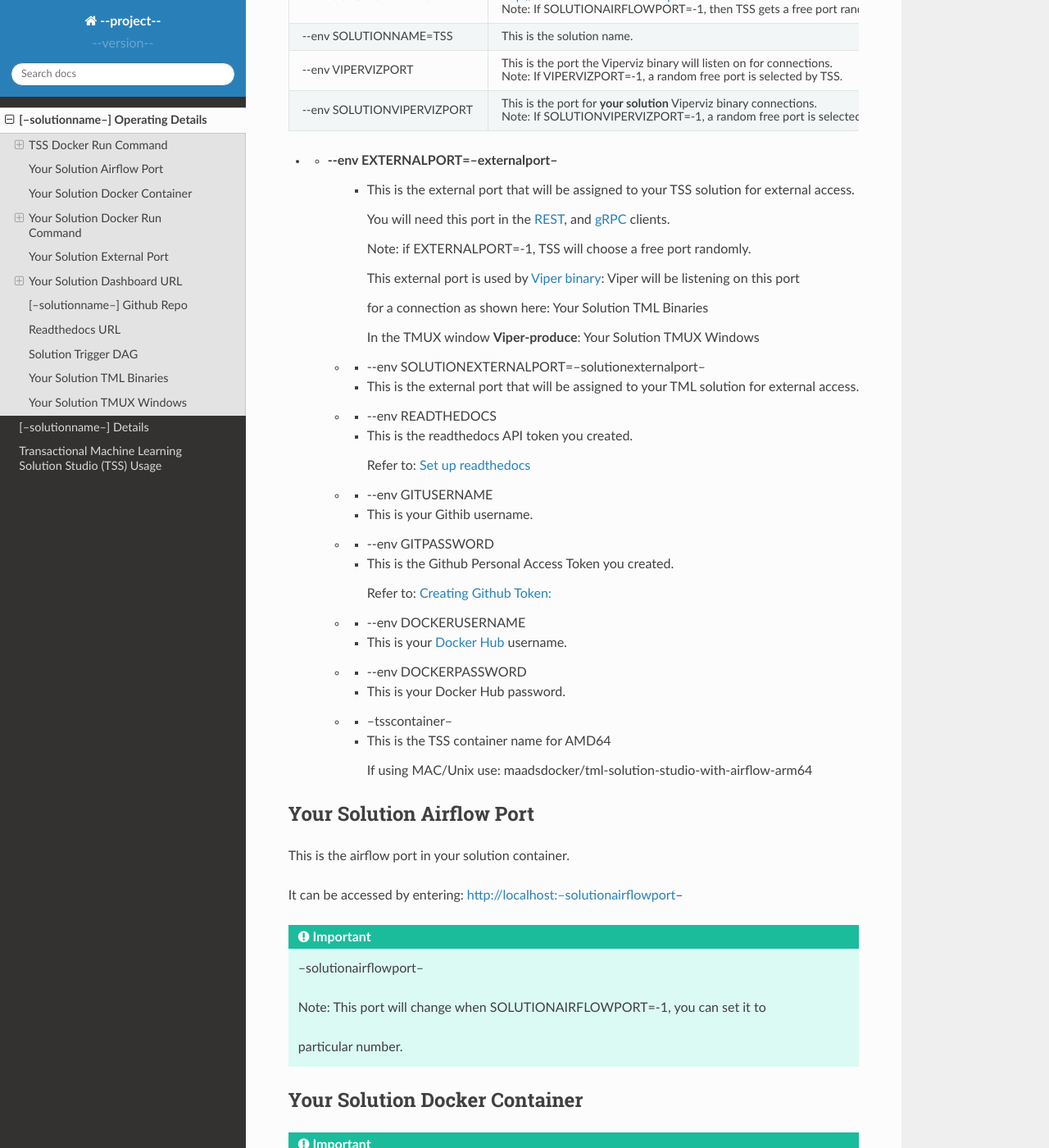
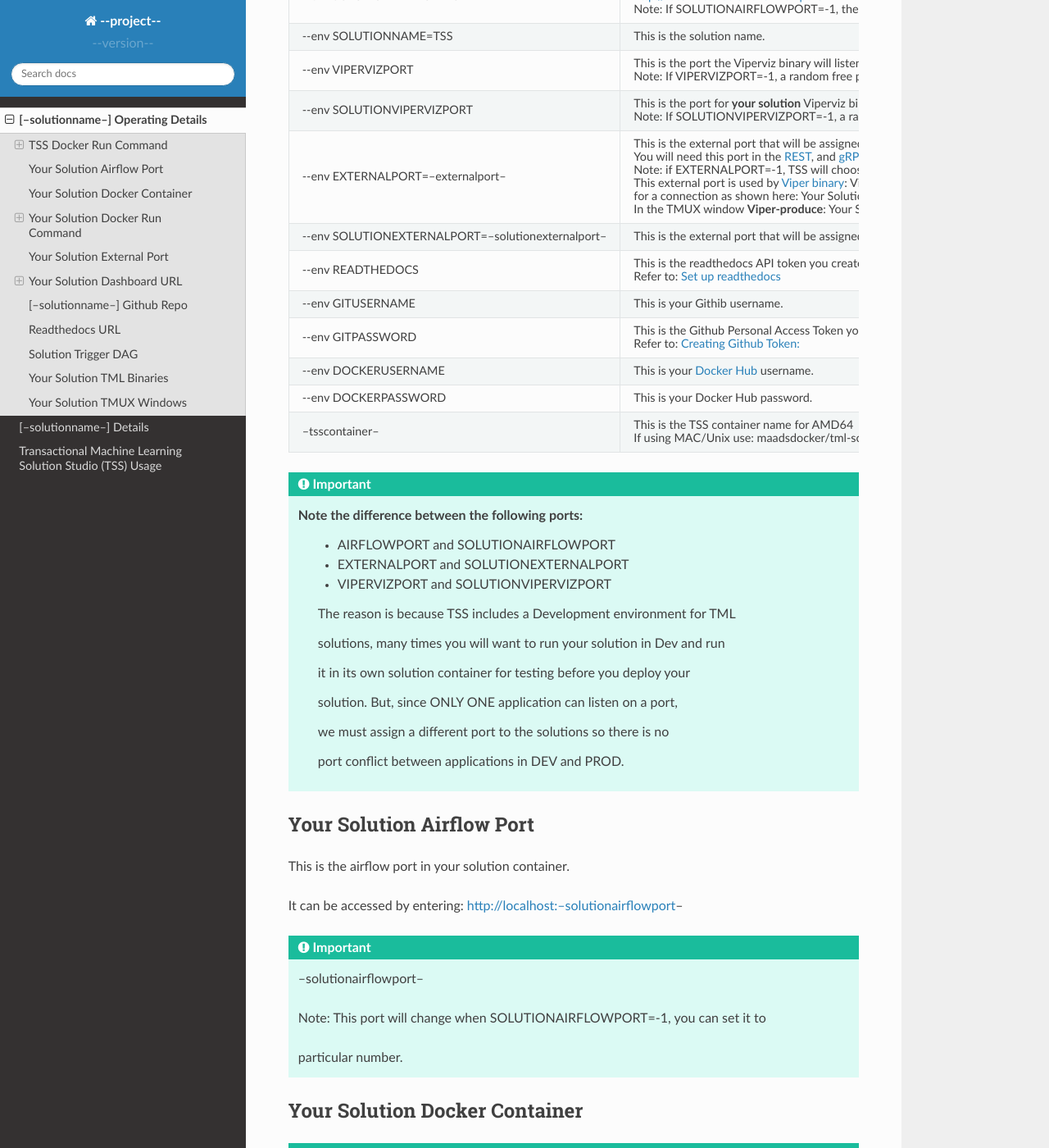
Before and after one commit to vanesalcb06/tssproject2-2b5c, a Sphinx documentation site: the page built from docs/source/operating.rst, in a window 1280 px wide and 1400 px high, scrolled down 1449 px. Shown: the whole window at 82% size. Built offline with Sphinx 7.4.7 and the Read the Docs theme 2.0.0, drawn with Linux system fonts in a browser that asks for light colours; some of the changed lines change nothing that is shown; some of the changed text lies outside the part shown.

Commit message:
Update operating.rst

```diff
--- a/docs/source/operating.rst
+++ b/docs/source/operating.rst
@@ -79,7 +79,7 @@ TSS Docker Run Command: Parameter Explanation
 
        Note: If SOLUTIONVIPERVIZPORT=-1, a random free port is selected by TSS.
 
-* - \-\-env EXTERNALPORT=--externalport--
+   * - \-\-env EXTERNALPORT=--externalport--
      - This is the external port that will be assigned to your TSS solution for external access.
 
        You will need this port in the `REST <https://tml.readthedocs.io/en/latest/tmlbuilds.html#step-3b-i-rest-api-client>`_, and `gRPC
@@ -113,7 +113,7 @@ TSS Docker Run Command: Parameter Explanation
 
        If using MAC/Unix use: maadsdocker/tml-solution-studio-with-airflow-arm64
 
-.. important
+.. important::
    Note the difference between the following ports:
     - AIRFLOWPORT and SOLUTIONAIRFLOWPORT
     - EXTERNALPORT and SOLUTIONEXTERNALPORT
```
